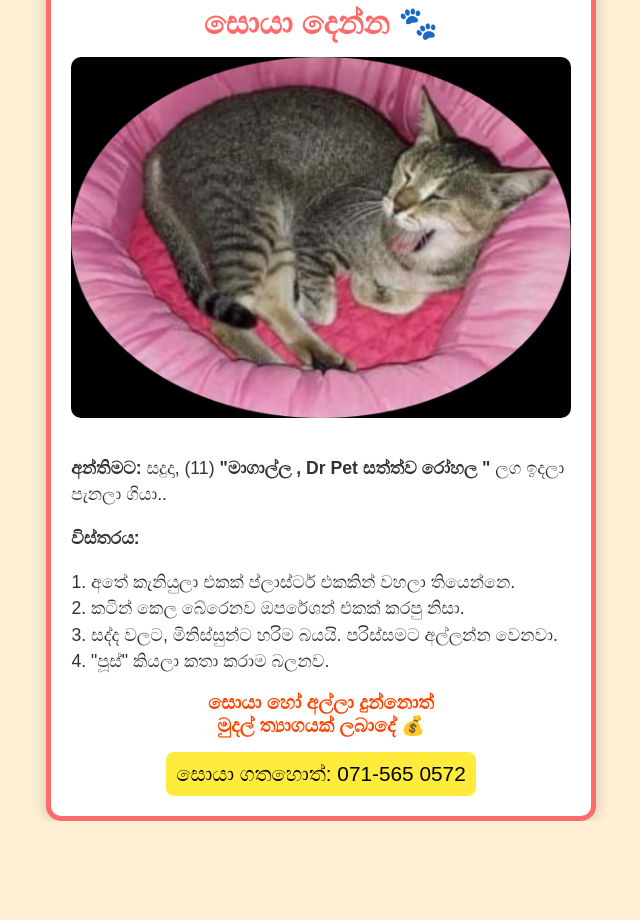
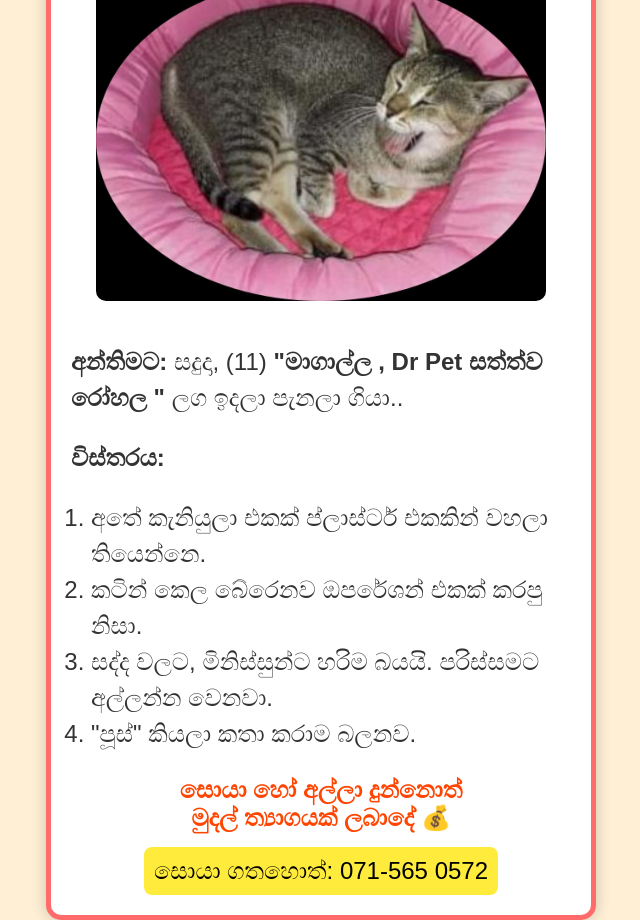
Before and after one commit to sarinduhimash/sarindu, a plain HTML site: page firebase.html in a window 1280 px wide. Shown: the whole page, without its empty margins (319-959 px from the left). Before the commit the page ends 821 px from the top, so only its background shows below. Drawn offline with Linux system fonts and the light colour scheme.

Commit message:
Update firebase.html

```diff
--- a/firebase.html
+++ b/firebase.html
@@ -29,19 +29,19 @@
         }
 
         h1 {
-            font-size: 2em;
+            font-size: 3em;
             color: #ff6b6b;
             margin: 0;
         }
 
         img {
-            width: 100%;
+            width: 90%;
             border-radius: 10px;
             margin: 15px 0;
         }
 
         .details {
-            font-size: 1.1em;
+            font-size: 1.5em;
             color: #333;
             line-height: 1.5em;
             text-align: left;
@@ -53,14 +53,14 @@
         }
 
         .reward {
-            font-size: 1.2em;
+            font-size: 1.5em;
             color: #ff4500;
             font-weight: bold;
             margin-top: 15px;
         }
 
         .contact {
-            font-size: 1.3em;
+            font-size: 1.5em;
             color: #000;
             background-color: #ffeb3b;
             padding: 10px;
@@ -80,7 +80,7 @@
             }
 
             .reward, .contact {
-                font-size: 1.1em;
+                font-size: 1.5em;
             }
         }
     </style>
```
